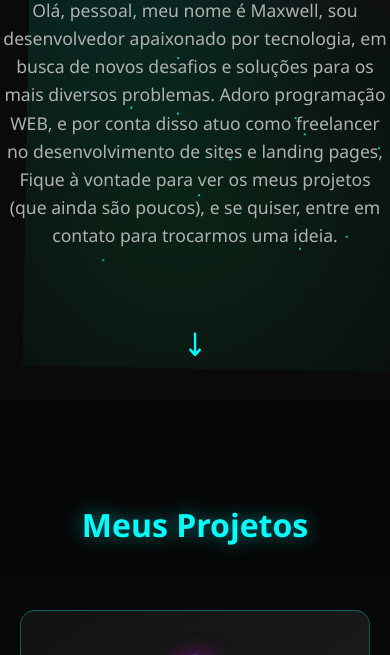
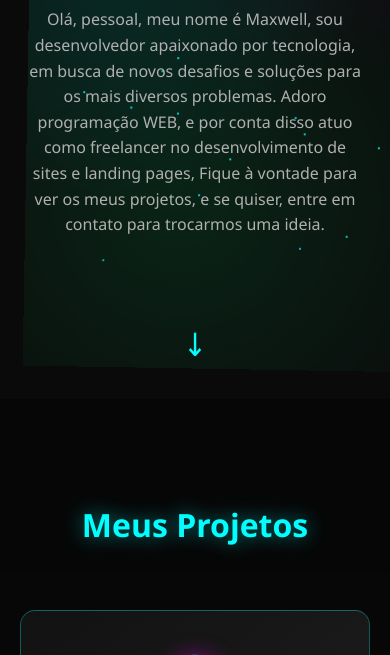
Before and after one commit to maxcanoas/portfolio, a plain HTML site: page index.html in a window 390 px wide. Shown: the part 445-1100 px from the top of the page. Drawn offline with Linux system fonts and the light colour scheme.

Commit message:
Atualizado texto do index, e CSS na página web

```diff
--- a/index.html
+++ b/index.html
@@ -518,6 +518,7 @@
 
             .hero p {
                 font-size: 1.1rem;
+                padding: 0 20px; /* Adicionada margem lateral para mobile */
             }
 
             .projects-grid {
@@ -563,6 +564,11 @@
                 font-size: 2rem;
             }
 
+            .hero p {
+                font-size: 1rem;
+                padding: 0 25px; /* Margem ainda maior para telas muito pequenas */
+            }
+
             .project-icon {
                 font-size: 3rem;
             }
@@ -592,7 +598,7 @@
             </div>
 
             <h1>MAXWELL</h1>
-            <p>Olá, pessoal, meu nome é Maxwell, sou desenvolvedor apaixonado por tecnologia, em busca de novos desafios e soluções para os mais diversos problemas. Adoro programação WEB, e por conta disso atuo como freelancer no desenvolvimento de sites e landing pages, Fique à vontade para ver os meus projetos (que ainda são poucos), e se quiser, entre em contato para trocarmos uma ideia. </p>
+            <p>Olá, pessoal, meu nome é Maxwell, sou desenvolvedor apaixonado por tecnologia, em busca de novos desafios e soluções para os mais diversos problemas. Adoro programação WEB, e por conta disso atuo como freelancer no desenvolvimento de sites e landing pages, Fique à vontade para ver os meus projetos, e se quiser, entre em contato para trocarmos uma ideia. </p>
 
         </div>
         <div class="scroll-indicator">↓</div>
```
Also changed, not shown: projetos-web.html (+1 -0 lines).
